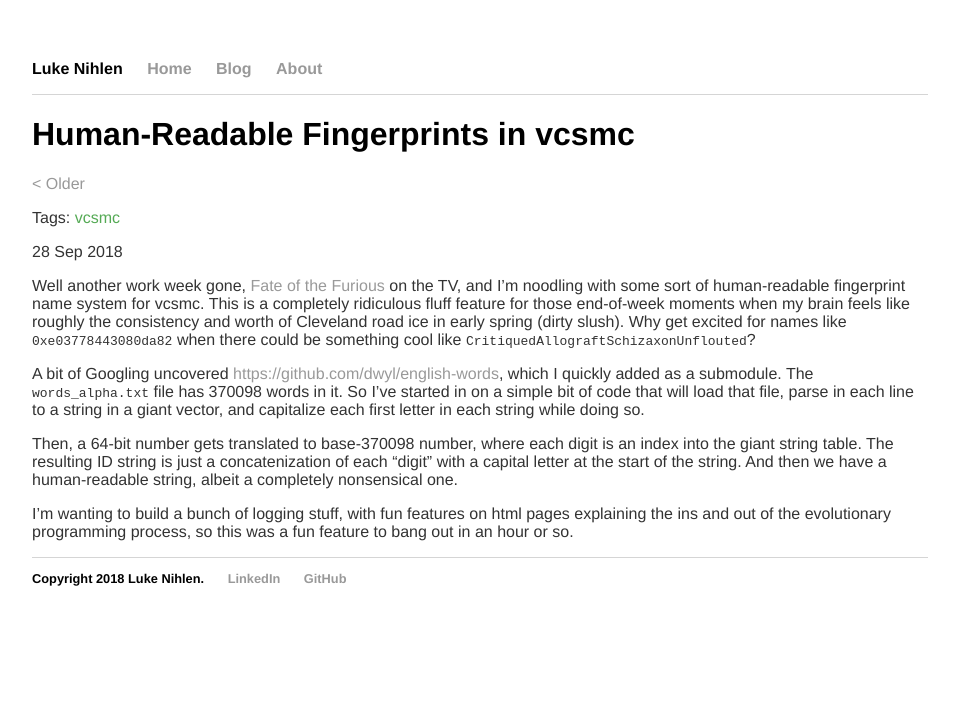
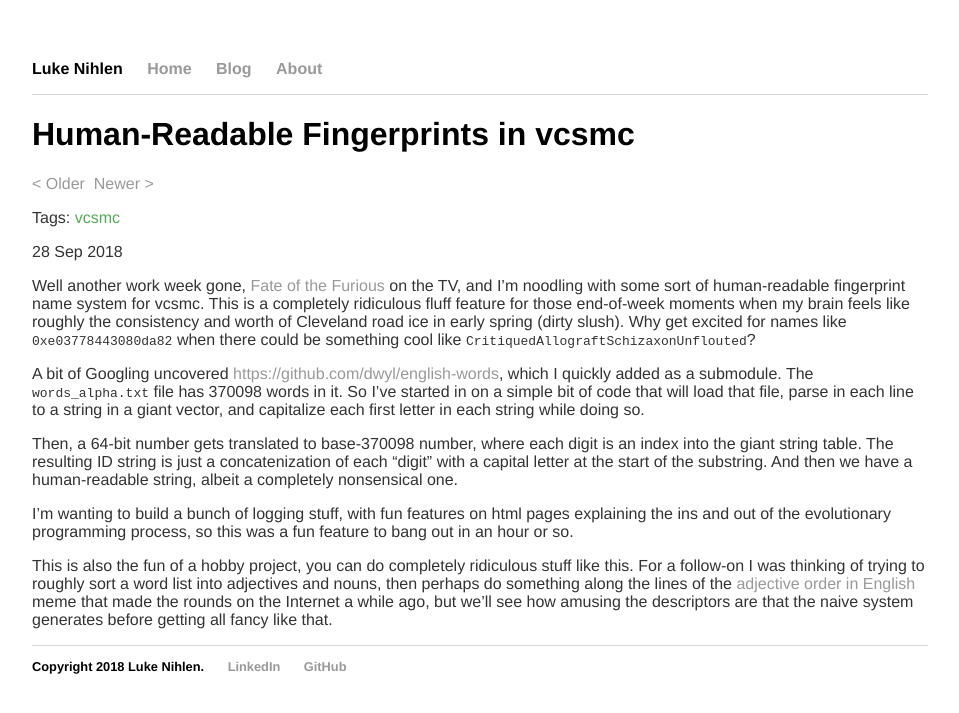
Before and after one commit to lnihlen/lnihlen.github.io, a Jekyll site: the page built from _posts/2018-09-28-human-readable-fingerprints.md, in a window 1280 px wide. Shown: the top 713 px of the page, without its empty margins (160-1119 px from the left). Built offline with Jekyll 4.4.1, drawn with Linux system fonts in a browser that asks for light colours.

Commit message:
post: apeshit

```diff
--- a/_posts/2018-09-28-human-readable-fingerprints.md
+++ b/_posts/2018-09-28-human-readable-fingerprints.md
@@ -24,9 +24,18 @@ first letter in each string while doing so.
 Then, a 64-bit number gets translated to base-370098 number, where each digit
 is an index into the giant string table. The resulting ID string is just a
 concatenization of each "digit" with a capital letter at the start of the
-string. And then we have a human-readable string, albeit a completely
+substring. And then we have a human-readable string, albeit a completely
 nonsensical one.
 
 I'm wanting to build a bunch of logging stuff, with fun features on html pages
 explaining the ins and out of the evolutionary programming process, so this
 was a fun feature to bang out in an hour or so.
+
+This is also the fun of a hobby project, you can do completely ridiculous stuff
+like this. For a follow-on I was thinking of trying to roughly sort a word
+list into adjectives and nouns, then perhaps do something along the lines
+of the
+[adjective order in English](https://dictionary.cambridge.org/us/grammar/british-grammar/about-adjectives-and-adverbs/adjectives-order)
+meme that made the rounds on the Internet a while ago, but we'll see how amusing
+the descriptors are that the naive system generates before getting all fancy
+like that.
```
Also changed, not shown: _posts/2018-09-29-apeshit.md (added, +40 -0 lines), assets/img/blog/2018-09-29-1.png (added).
